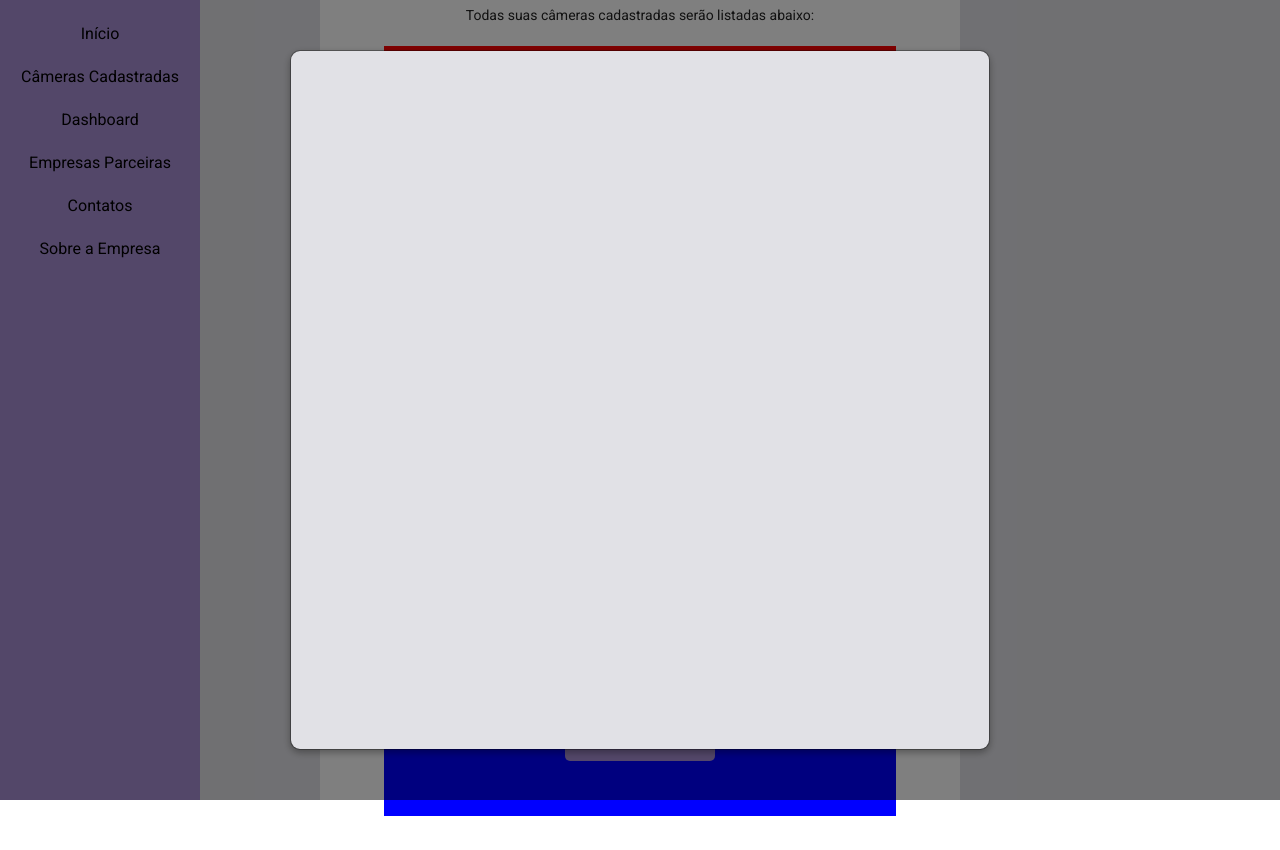
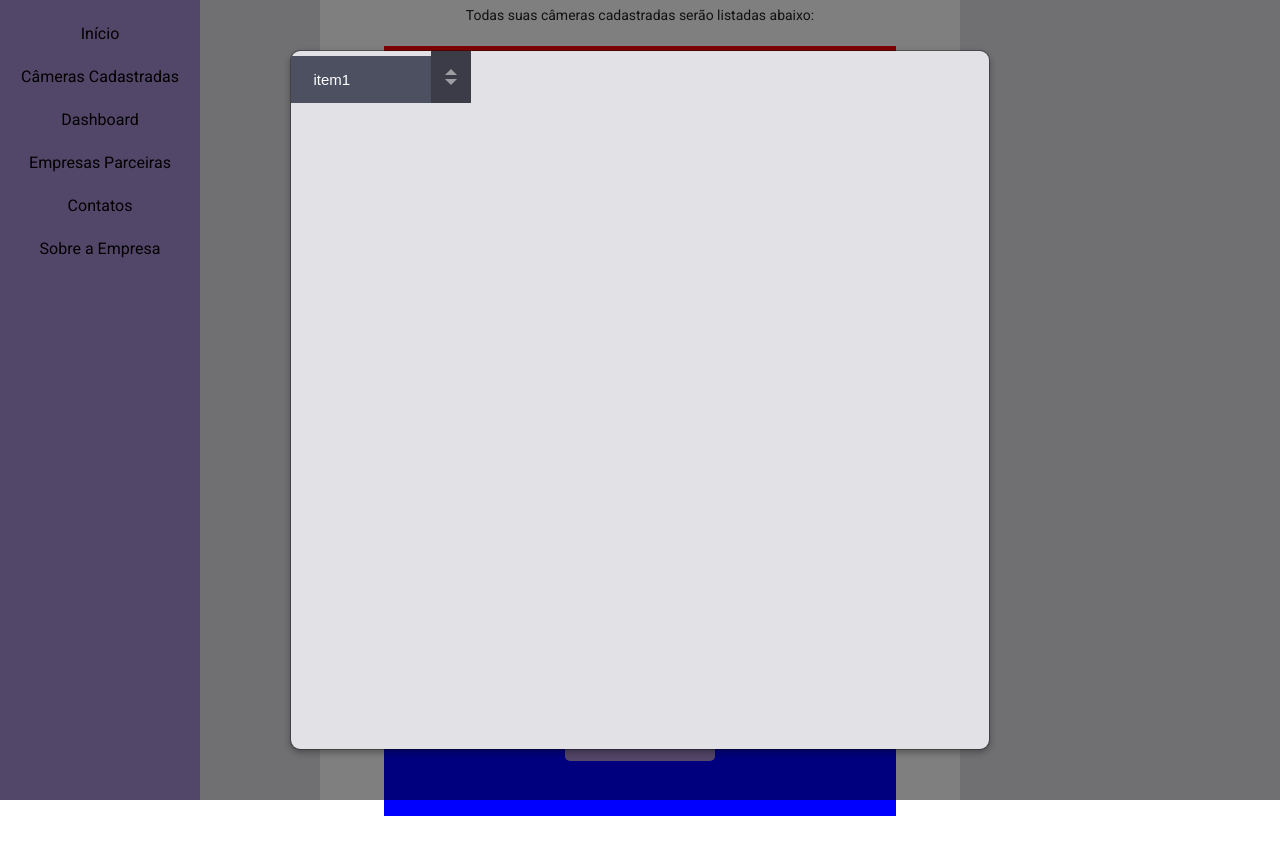
Before and after one commit to gtretow/octo_test, a React (Vite) app: page / in a window 1280 px wide. Built offline with nearby package versions, Linux system fonts and the light colour scheme.

Commit message:
custom selectMenu component created

```diff
--- a/src/components/Modal/Modal.tsx
+++ b/src/components/Modal/Modal.tsx
@@ -1,12 +1,15 @@
 import React from "react";
 import * as S from ".";
+import SelectMenu from "../SelectMenu/SelectMenu";
 
 type Props = {};
 
 const Modal = (props: Props) => {
   return (
     <S.ModalWrapper>
-      <S.Modal></S.Modal>
+      <S.Modal>
+        <SelectMenu />
+      </S.Modal>
     </S.ModalWrapper>
   );
 };
--- /dev/null
+++ b/src/components/SelectMenu/SelectMenu.tsx
@@ -0,0 +1,19 @@
+import React from "react";
+import * as S from ".";
+
+type Props = {};
+
+const SelectMenu = (props: Props) => {
+  return (
+    <S.SelectWrapper>
+      <S.Select>
+        <S.Options>item1</S.Options>
+        <S.Options>item2</S.Options>
+        <S.Options>item3</S.Options>
+      </S.Select>
+      <S.CustomArrow></S.CustomArrow>
+    </S.SelectWrapper>
+  );
+};
+
+export default SelectMenu;
--- /dev/null
+++ b/src/components/SelectMenu/index.ts
@@ -0,0 +1,61 @@
+import styled from "styled-components";
+
+export const SelectWrapper = styled.div`
+  width: 200px;
+  position: relative;
+`;
+
+export const Select = styled.select`
+  font-size: 1.5rem;
+  padding: 1em 5em 1em 1.5em;
+  background: #4d5061;
+  color: white;
+  border: 0;
+  margin-top: 5px;
+
+  width: 180px;
+
+  option {
+    width: 50px;
+  }
+`;
+
+export const Options = styled.option``;
+
+export const CustomArrow = styled.span`
+  background: #3b3c47;
+  display: block;
+  height: 100%;
+  width: 4rem;
+  position: absolute;
+  top: 0;
+  right: 20px;
+  pointer-events: none;
+
+  &::before,
+  &::after {
+    --size: 0.65em;
+
+    content: "";
+    position: absolute;
+    width: 0;
+    height: 0;
+    left: 50%;
+    transform: translate(-50%, -50%);
+  }
+
+  &::before {
+    border-left: var(--size) solid transparent;
+    border-right: var(--size) solid transparent;
+    border-bottom: var(--size) solid rgba(255, 255, 255, 0.5);
+    top: 40%;
+  }
+
+  &::after {
+    border-left: var(--size) solid transparent;
+    border-right: var(--size) solid transparent;
+    border-top: var(--size) solid rgba(255, 255, 255, 0.5);
+
+    top: 60%;
+  }
+`;
```
